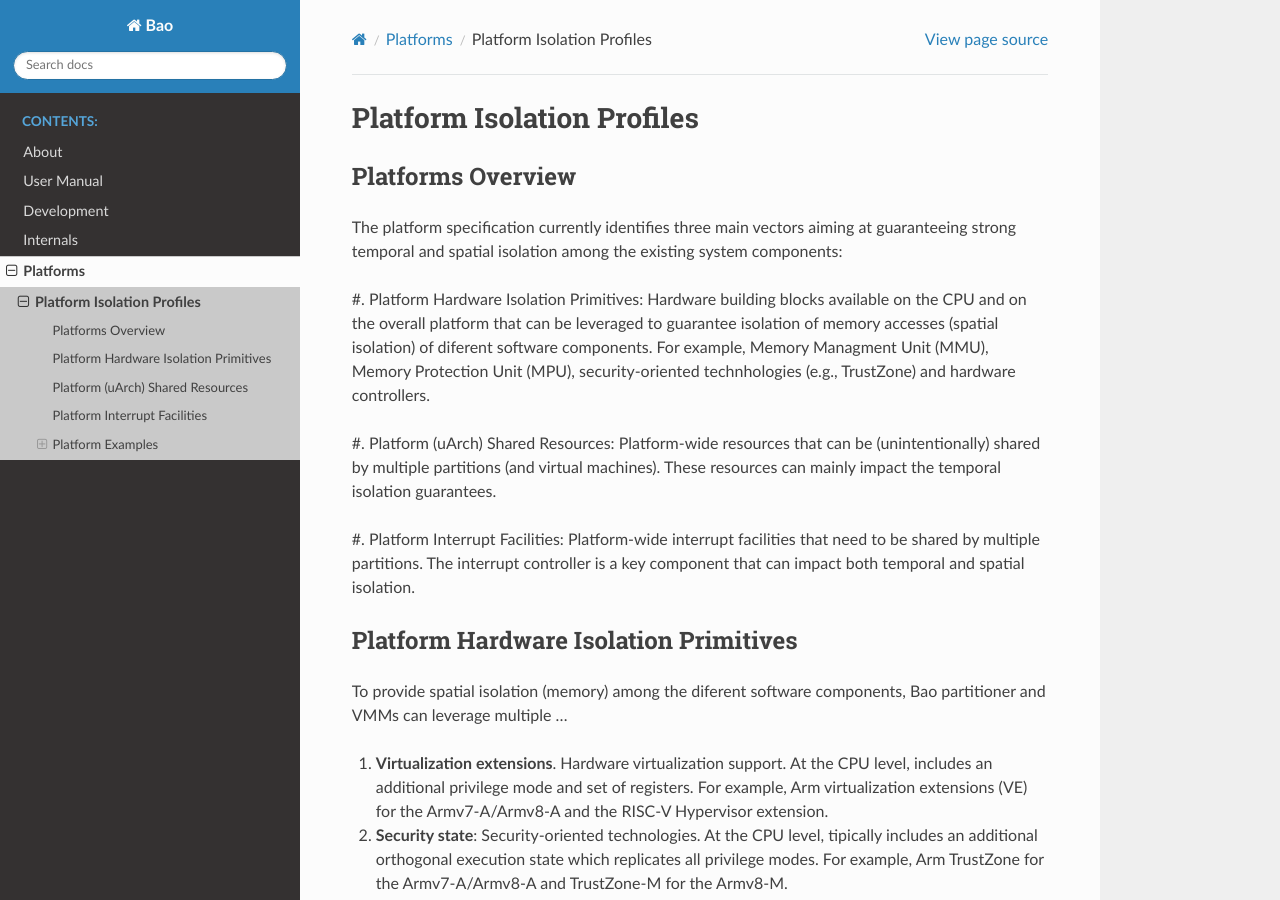
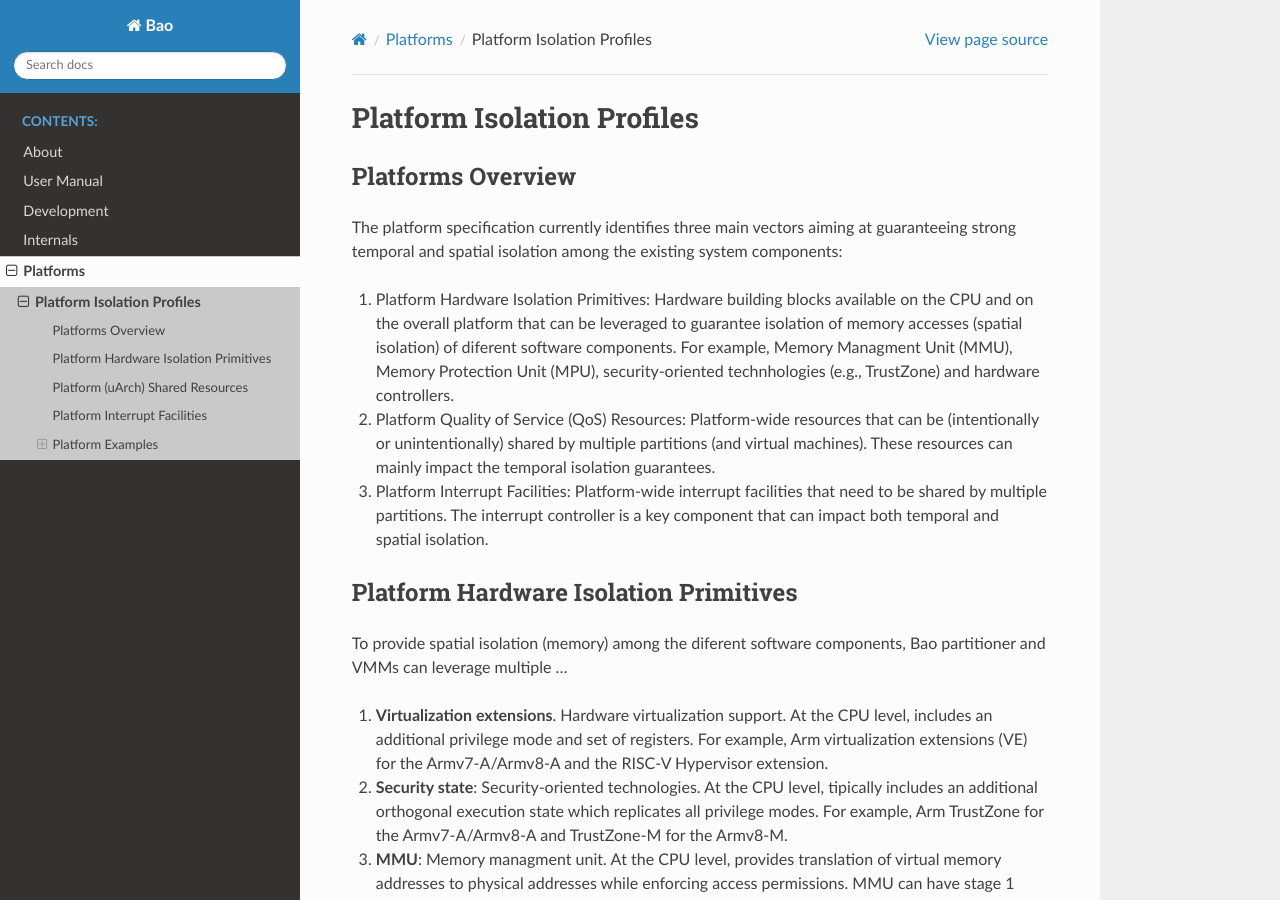
Before and after one commit to bao-project/bao-docs, a Sphinx documentation site: the page built from source/platform/platform.rst, in a window 1280 px wide and 900 px high. Built offline with Sphinx 7.4.7 and the Read the Docs theme 2.0.0, drawn with Linux system fonts in a browser that asks for light colours.

Commit message:
update platform overview

```diff
--- a/source/platform/platform.rst
+++ b/source/platform/platform.rst
@@ -12,19 +12,20 @@ guaranteeing strong temporal and spatial isolation among the existing system
 components:
 
 #. Platform Hardware Isolation Primitives: Hardware building blocks available
-on the CPU and on the overall platform that can be leveraged to guarantee
-isolation of memory accesses (spatial isolation) of diferent software
-components. For example, Memory Managment Unit (MMU), Memory Protection Unit
-(MPU), security-oriented technhologies (e.g., TrustZone) and hardware
-controllers.
+   on the CPU and on the overall platform that can be leveraged to guarantee
+   isolation of memory accesses (spatial isolation) of diferent software
+   components. For example, Memory Managment Unit (MMU), Memory Protection Unit
+   (MPU), security-oriented technhologies (e.g., TrustZone) and hardware
+   controllers.
 
-#. Platform (uArch) Shared Resources: Platform-wide resources that can be
-(unintentionally) shared by multiple partitions (and virtual machines). These
-resources can mainly impact the temporal isolation guarantees.
+#. Platform Quality of Service (QoS) Resources: Platform-wide resources that
+   can be (intentionally or unintentionally) shared by multiple partitions (and
+   virtual machines). These resources can mainly impact the temporal isolation
+   guarantees.
 
 #. Platform Interrupt Facilities: Platform-wide interrupt facilities that need
-to be shared by multiple partitions. The interrupt controller is a key
-component that can impact both temporal and spatial isolation.
+   to be shared by multiple partitions. The interrupt controller is a key
+   component that can impact both temporal and spatial isolation.
 
 
 Platform Hardware Isolation Primitives
```
